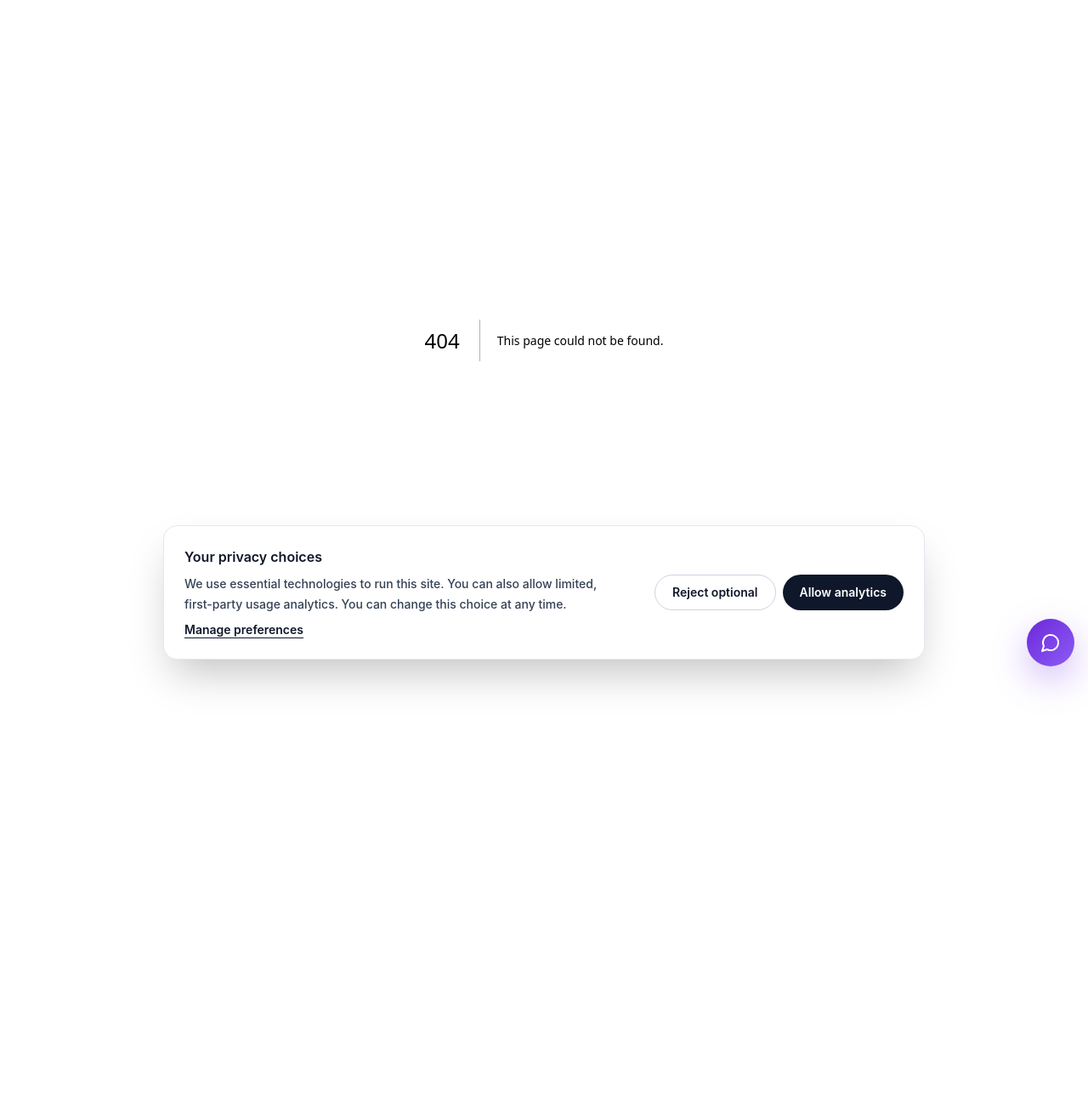
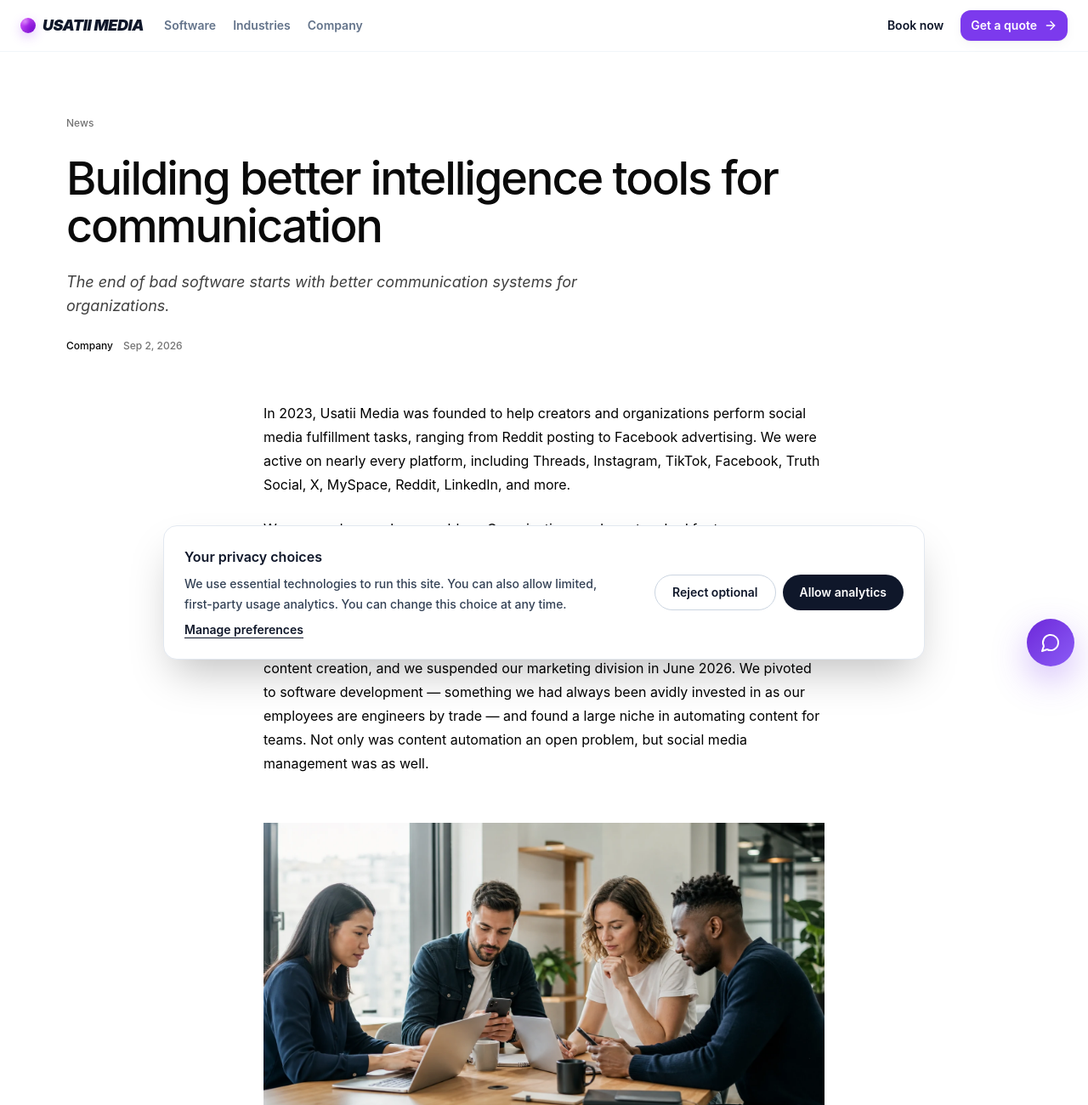
Before and after one commit to VladUsatii/usatii-website, a Next.js app: page /news/building-better-intelligence-tools-for-communication in a window 1280 px wide. Before the commit this address had no page. Shown: the top 1300 px of the page at 85% size. Before the commit the page ends 800 px from the top, so only its background shows below. Built offline with nearby package versions, Linux system fonts and the light colour scheme.

Commit message:
news for oasis

```diff
--- /dev/null
+++ b/src/app/news/building-better-intelligence-tools-for-communication/page.jsx
@@ -0,0 +1,93 @@
+import Image from "next/image";
+import Link from "next/link";
+import Header from "@/app/_components/header";
+import Footer from "@/app/_components/footer";
+import { SchemaScripts } from "@/app/_components/trades/chunky-seo-layout";
+import { buildArticleSchema, buildFounderPersonSchema, buildOrganizationSchema } from "@/lib/trades-schema";
+
+const title = "Building better intelligence tools for communication";
+const description = "The end of bad software starts with better communication systems for organizations.";
+const path = "/news/building-better-intelligence-tools-for-communication";
+
+export const metadata = {
+  title,
+  description,
+  alternates: { canonical: path },
+  openGraph: { title, description, images: ["/news/marketing-team-collaboration.webp"] },
+};
+
+export default function BuildingBetterIntelligenceToolsArticle() {
+  const schemas = [
+    buildOrganizationSchema(),
+    buildFounderPersonSchema(),
+    buildArticleSchema({
+      path,
+      title,
+      description,
+      datePublished: "2026-09-02",
+      dateModified: "2026-09-02",
+      image: "/news/marketing-team-collaboration.webp",
+    }),
+  ];
+
+  return (
+    <div className="min-h-screen bg-white text-neutral-950">
+      <Header />
+      <main>
+        <SchemaScripts schemas={schemas} />
+        <article className="mx-auto w-full max-w-[1180px] px-5 pb-28 pt-14 sm:px-7 lg:pb-36 lg:pt-18">
+          <Link href="/news" className="text-[12px] font-medium text-neutral-500 transition hover:text-neutral-950">
+            News
+          </Link>
+
+          <header className="max-w-[900px]">
+            <h1 className="mt-7 text-[38px] font-medium leading-[1.04] tracking-[-0.038em] sm:text-[46px] lg:text-[54px]">
+              Building better intelligence tools for communication
+            </h1>
+            <p className="mt-6 max-w-[720px] text-[16px] italic leading-7 text-neutral-700 sm:text-[18px]">
+              The end of bad software starts with better communication systems for organizations.
+            </p>
+            <div className="mt-6 flex items-center gap-3 text-[12px]">
+              <span className="font-medium">Company</span>
+              <span className="text-neutral-500">Sep 2, 2026</span>
+            </div>
+          </header>
+
+          <div className="mx-auto mt-14 max-w-[660px] space-y-6 text-[16px] font-normal leading-[1.75] text-black">
+            <p>In 2023, Usatii Media was founded to help creators and organizations perform social media fulfillment tasks, ranging from Reddit posting to Facebook advertising. We were active on nearly every platform, including Threads, Instagram, TikTok, Facebook, Truth Social, X, MySpace, Reddit, LinkedIn, and more.</p>
+
+            <p>We exposed a very large problem. Organizations and creators had far too many disorganized workflows for publication. Our company handled anywhere from 200-1000 custom pieces of content per day, sometimes hiring multiple hundred contractors at once to handle work.</p>
+
+            <p>Unfortunately, Usatii Media is vehemently opposed to the underpaid labor involved in content creation, and we suspended our marketing division in June 2026. We pivoted to software development — something we had always been avidly invested in as our employees are engineers by trade — and found a large niche in automating content for teams. Not only was content automation an open problem, but social media management was as well.</p>
+
+            <figure className="my-12 sm:my-14">
+              <Image
+                src="/news/marketing-team-collaboration.webp"
+                alt="Marketing team collaborating with laptops and smartphones around a shared table"
+                width={1672}
+                height={941}
+                sizes="(min-width: 768px) 660px, calc(100vw - 40px)"
+                className="h-auto w-full"
+              />
+            </figure>
+
+            <p>There were genuinely just two federal incumbents for marketing/communications software. Two.</p>
+
+            <p>The whole field was led by two players, both of which had outdated platforms, bulky and expensive features, and an unhelpful ticket-based support team for inquiries.</p>
+
+            <p>Usatii Media picked this niche up in 2025 and completed OASIS in 2026. We are now in the process of procurement with several agencies as we (a) acquire, (b) land, and (c) expand our influence in the communications space.</p>
+
+            <p>OASIS has features that incumbents missed, such as a unified data ontology with robust zero-visibility data controls and RBAC, AI integration across the platform, logging, branching, and unique integrations that not many firms get access to. Our platform is easy to use, and our organization-to-company-to-group-to-user hierarchy is expandable, customizable, and easy to understand.</p>
+
+            <p>Security is a first-class issue for us, so we maintain SOC 2 and ISO 27001 readiness as we advance to the public sector.</p>
+
+            <p>Usatii Media served as the first case study for OASIS: we used it in real client operations. Tim Wijaya, for example, was a client who got over 1 million views on Instagram content from only one week of our help.</p>
+
+            <p>As we expand, we continue to seek real marketing design partners so we can better understand the industry. If you have a nonprofit, we are more than happy to donate usage of our platform to you and your team perpetually.</p>
+          </div>
+        </article>
+      </main>
+      <Footer />
+    </div>
+  );
+}
--- a/src/app/news/news-index.jsx
+++ b/src/app/news/news-index.jsx
@@ -6,6 +6,15 @@ import { useMemo, useState } from "react";
 import { ArrowDownUp, ArrowRight, Check, Grid2X2, List } from "lucide-react";
 
 const stories = [
+  {
+    title: "Building better intelligence tools for communication",
+    category: "Company",
+    date: "Sep 2, 2026",
+    dateValue: "2026-09-02",
+    image: "/news/marketing-team-collaboration.webp",
+    imageFit: "cover",
+    href: "/news/building-better-intelligence-tools-for-communication",
+  },
   {
     title: "Introducing digital business cards",
     category: "Product",
@@ -25,7 +34,7 @@ function StoryCard({ story, listView }) {
           alt=""
           fill
           sizes={listView ? "240px" : "(min-width: 1024px) 31vw, (min-width: 640px) 48vw, 100vw"}
-          className="object-contain p-8 transition duration-500 group-hover:scale-[1.015] sm:p-10"
+          className={`${story.imageFit === "cover" ? "object-cover" : "object-contain p-8 sm:p-10"} transition duration-500 group-hover:scale-[1.015]`}
         />
       </div>
       <div className={listView ? "self-end" : "pt-4"}>
--- a/src/lib/sitemap-data.js
+++ b/src/lib/sitemap-data.js
@@ -32,6 +32,7 @@ export async function getCanonicalSitemapPaths() {
     "/editor",
     "/editor/changelog",
     "/news",
+    "/news/building-better-intelligence-tools-for-communication",
     "/news/introducing-digital-business-cards",
     "/social-impact",
     "/events",
```
Also changed, not shown: public/news/marketing-team-collaboration.webp (added).
